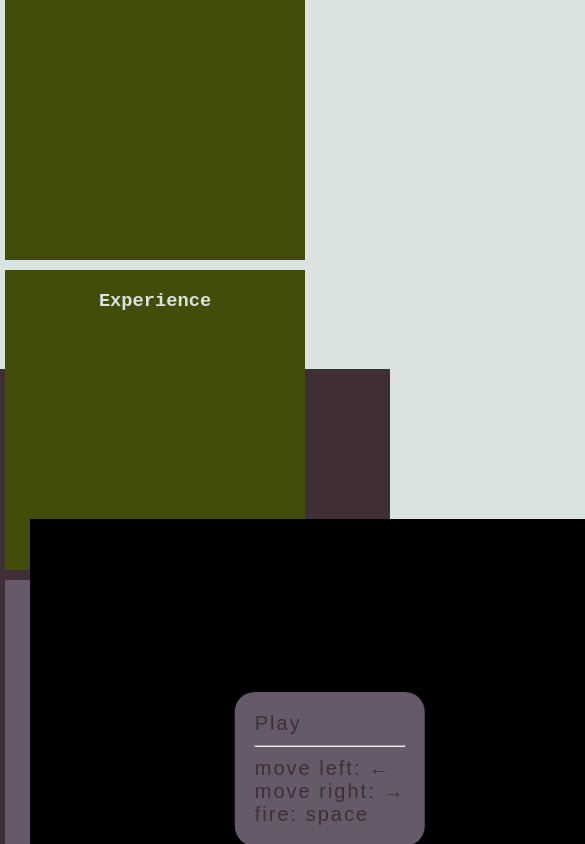
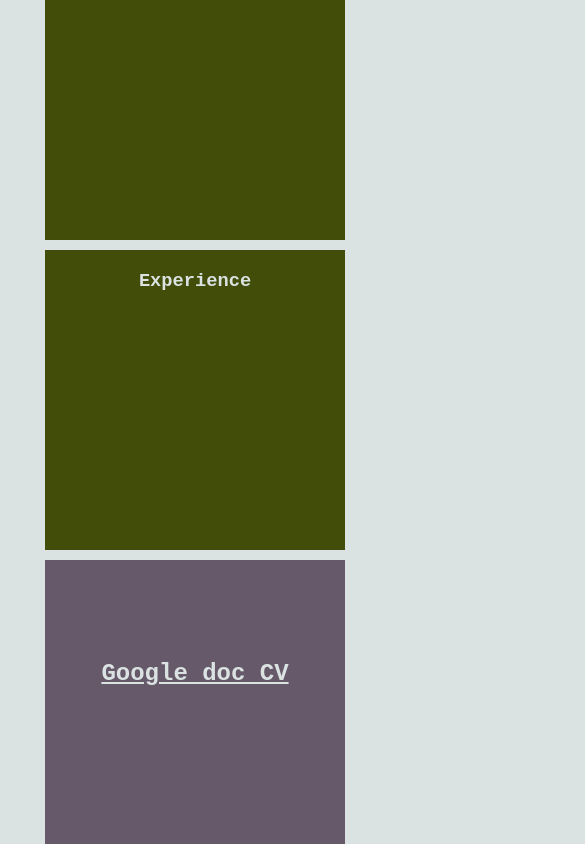
Before and after one commit to nekoi275/my-cv, a Vue app: page / in a window 390 px wide. Shown: the part 1156-2000 px from the top of the page, 585 px wide, since content can reach past the window. Built offline with nearby package versions, Linux system fonts and the light colour scheme.

Commit message:
sections mobile styles fixes, scroll on menu click

```diff
--- a/src/components/AboutMeSection.vue
+++ b/src/components/AboutMeSection.vue
@@ -1,5 +1,5 @@
 <template>
-  <section>
+  <section id="about">
     <img class="bg-image" src="../assets/top-section-photo.jpg" />
     <ul>
       <li>Name: Drozdova Valeria</li>
--- a/src/components/CvSection.vue
+++ b/src/components/CvSection.vue
@@ -1,5 +1,5 @@
 <template>
-  <section>
+  <section id="cv">
     <cv-flip-card v-for="card in cards" :cardInfo="card" :key="card.id"></cv-flip-card>
     <a
       href="https://docs.google.com/document/d/10xQRhA28LRYPmtwvQRYwCc-DMeyxKDz4-Hbim1ybITA/edit?usp=sharing"
@@ -60,7 +60,7 @@
   height: 100vh;
   display: flex;
   flex-wrap: wrap;
-  justify-content: space-between;
+  justify-content: space-around;
   padding-top: 120px;
   box-sizing: border-box;
   align-items: center;
@@ -79,4 +79,10 @@
 .flip-card {
   margin: 5px;
 }
+@media (max-width: 845px) {
+  section {
+    height: 100%;
+    padding-top: 100px;
+  }
+}
 </style>
--- a/src/components/HeaderComponent.vue
+++ b/src/components/HeaderComponent.vue
@@ -5,9 +5,9 @@
     </div>
     <nav>
       <ul>
-        <li>About me</li>
-        <li>My CV</li>
-        <li>Projects</li>
+        <li @click="scrollTo('about')">About me</li>
+        <li @click="scrollTo('cv')">My CV</li>
+        <li @click="scrollTo('projects')">Projects</li>
       </ul>
     </nav>
   </header>
@@ -15,7 +15,12 @@
 
 <script>
 export default {
-  name: "HeaderComponent"
+  name: "HeaderComponent",
+  methods: {
+    scrollTo: function(id) {
+      document.getElementById(id).scrollIntoView({behavior: "smooth"});
+    }
+  }
 };
 </script>
 
--- a/src/components/ProjectsSection.vue
+++ b/src/components/ProjectsSection.vue
@@ -1,6 +1,6 @@
 <template>
-  <section>
-    <space-invaders />
+  <section id="projects">
+    <space-invaders v-show="isDesktop()"/>
     <a href="/clothes/#clothes" target="_blank">
       <div class="projects-row">
         <div class="projects-col">
@@ -54,6 +54,11 @@
   name: "ProjectsSection",
   components: {
       SpaceInvaders
+  },
+  methods: {
+    isDesktop: function() {
+      return window.innerWidth >= 1000;
+    }
   }
 };
 </script>
@@ -65,7 +70,7 @@
   display: flex;
   flex-wrap: wrap;
   justify-content: space-around;
-  padding: 150px 0px 0px 30px;
+  padding-top: 150px;
 }
 .projects-img {
   width: 500px;
@@ -81,6 +86,9 @@
   padding: 10px;
   border: 2px solid var(--light-font-color);
 }
+.projects-row:hover {
+  border: 2px solid var(--second-main-color);
+}
 .projects-col-text {
   color: var(--main-bg-color);
 }
@@ -89,4 +97,16 @@
   height: 100%;
   margin: 30px;
 }
+@media (max-width: 845px) {
+  section {
+    padding-top: 100px;
+  }
+  .projects-img {
+    width: 300px;
+    height: auto;
+  }
+  a {
+    margin: 30px 0px;
+  }
+}
 </style>
```
